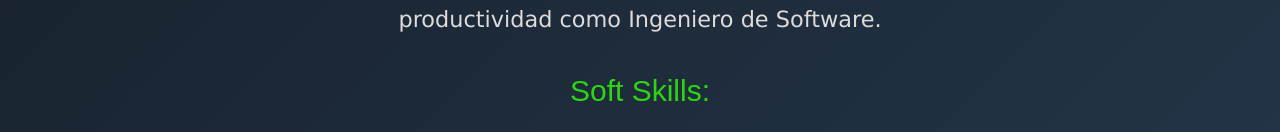
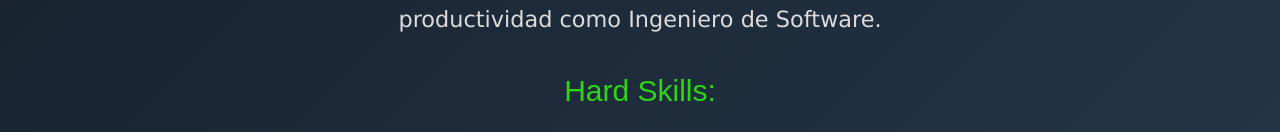
Before and after one commit to Hilary97/Portafolio-Hilario, a React (Vite) app: page / in a window 1280 px wide. Shown: the part 668-800 px from the top of the page. Built offline with nearby package versions, Linux system fonts and the light colour scheme; a web font is replaced by a local one.

Commit message:
Correccion de hard skills

```diff
--- a/src/App.jsx
+++ b/src/App.jsx
@@ -64,7 +64,7 @@ function App() {
           para mejorar mi productividad como Ingeniero de Software.
         </h2>
       </div>
-      <h3>Soft Skills:</h3>
+      <h3>Hard Skills:</h3>
       <Logos />
       <Proyectos />
       <Imagen />
```
